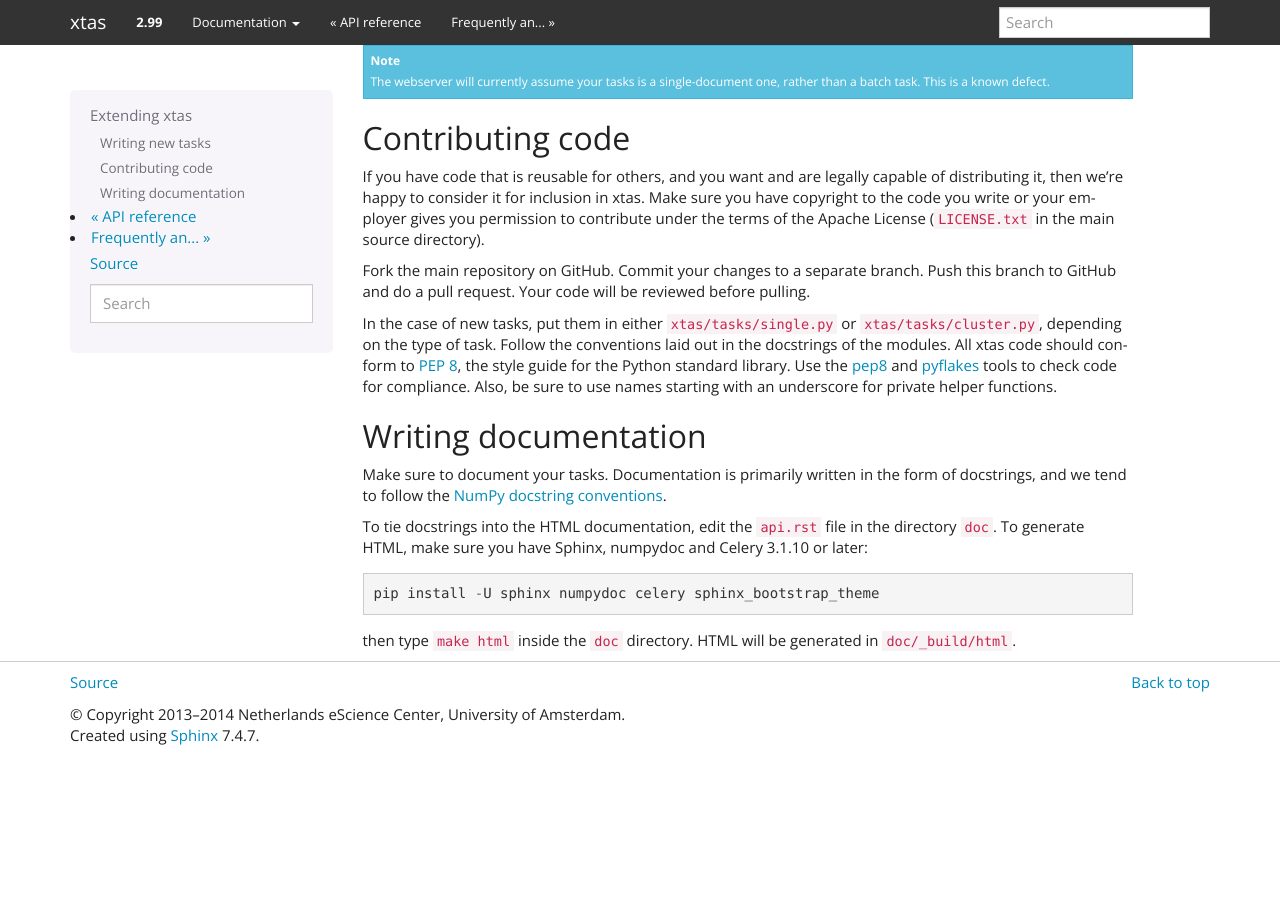
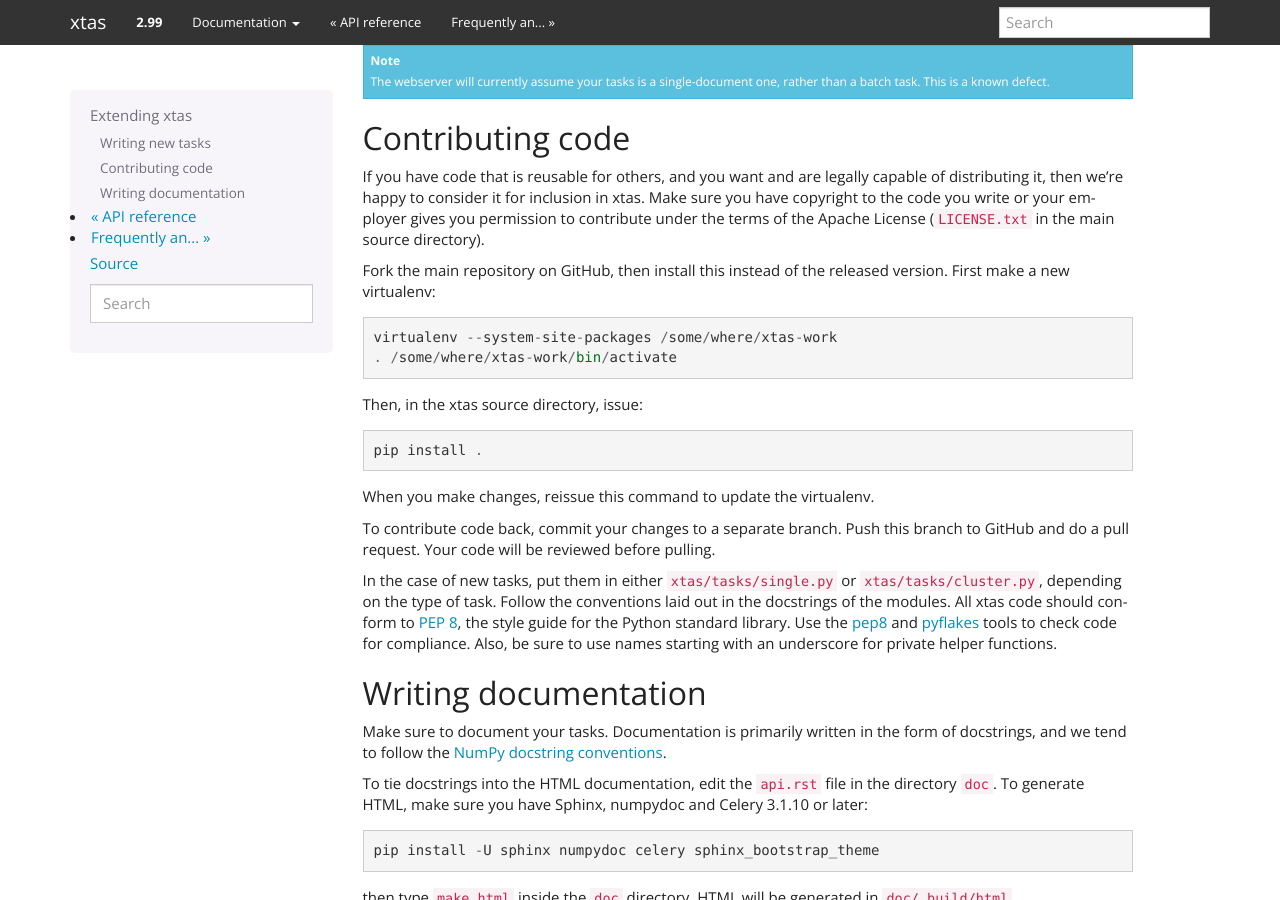
Before and after one commit to NLeSC/xtas, a Sphinx documentation site: the page built from doc/extending.rst, in a window 1280 px wide and 900 px high, scrolled down 1106 px. Built offline with Sphinx 7.4.7, drawn with Linux system fonts in a browser that asks for light colours; before the commit the page ends 1862 px from its top, so only the background shows below that.

Commit message:
better docs for hacking on xtas

```diff
--- a/doc/extending.rst
+++ b/doc/extending.rst
@@ -69,7 +69,19 @@
 gives you permission to contribute under the terms of the Apache License
 (``LICENSE.txt`` in the main source directory).
 
-Fork the main repository on GitHub. Commit your changes to a separate branch.
+Fork the main repository on GitHub, then install this instead of the released
+version. First make a new virtualenv::
+
+    virtualenv --system-site-packages /some/where/xtas-work
+    . /some/where/xtas-work/bin/activate
+
+Then, in the xtas source directory, issue::
+
+    pip install .
+
+When you make changes, reissue this command to update the virtualenv.
+
+To contribute code back, commit your changes to a separate branch.
 Push this branch to GitHub and do a pull request. Your code will be reviewed
 before pulling.
 
```
